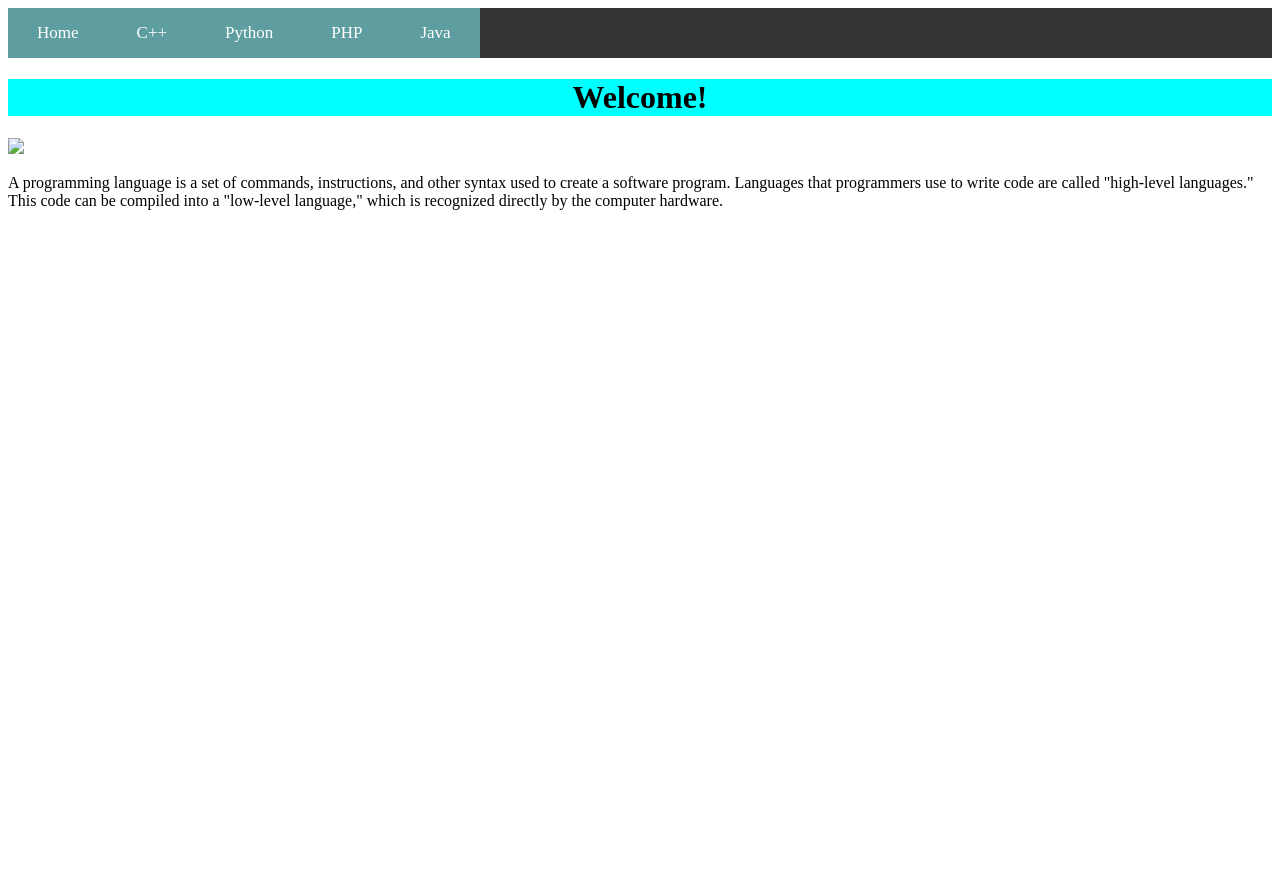
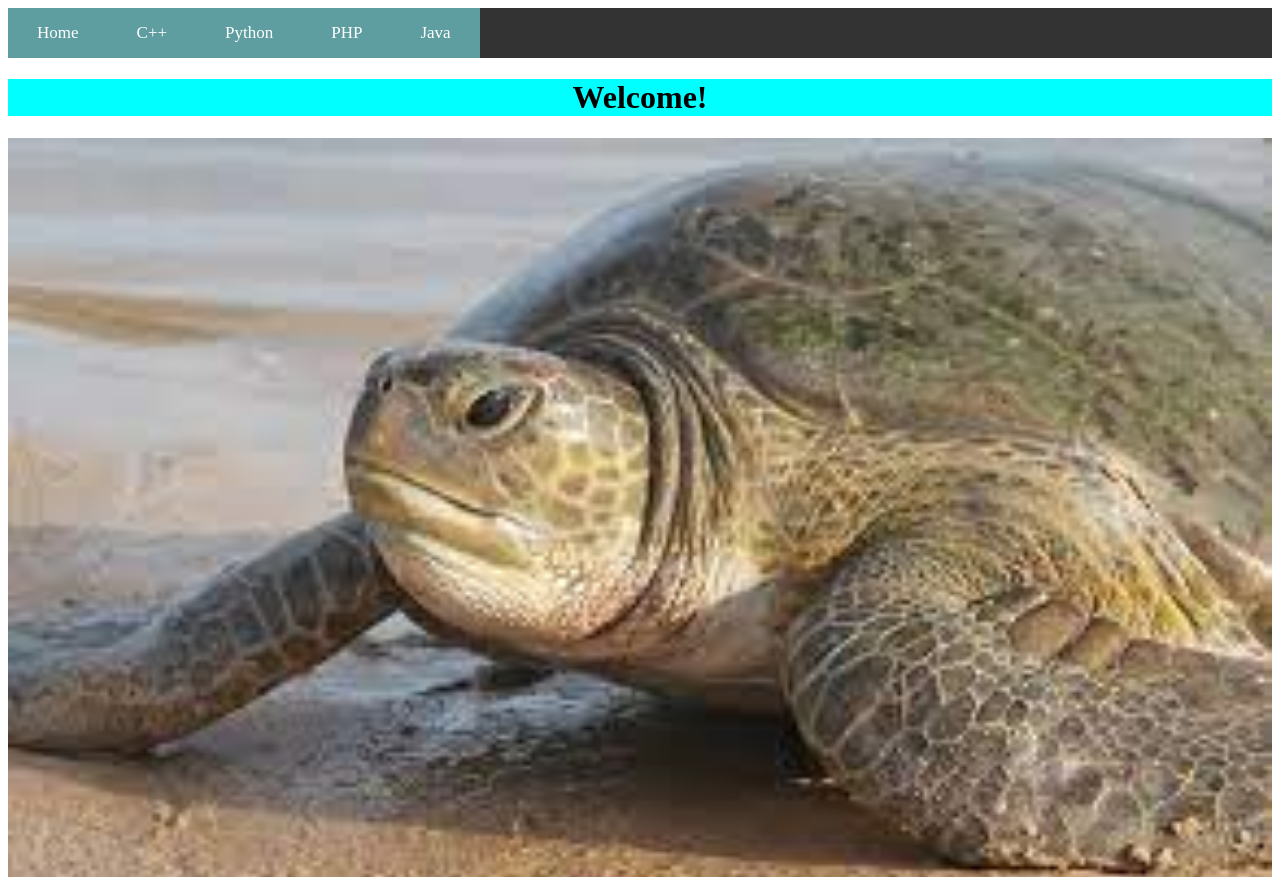
Before and after one commit to GitHubUsername7/GitHubUsername7.github.io, a plain HTML site: page index.html in a window 1280 px wide. Shown: the top 877 px of the page. Before the commit the page ends 800 px from the top, so only its background shows below. Drawn offline with Linux system fonts and the light colour scheme.

Commit message:
Update index.html

```diff
--- a/index.html
+++ b/index.html
@@ -13,7 +13,7 @@
     </div>
 
     <h1>Welcome!</h1>
-    <img src="turtle.jpg" width="100%">
+    <img src="turtle.jfif" width="100%">
    <p> A programming language is a set of commands, instructions, and other syntax used to create a software program. Languages that programmers use to write code are called "high-level languages." This code can be compiled into a "low-level language," which is recognized directly by the computer hardware.</p>
   </body>
 </html>
```
